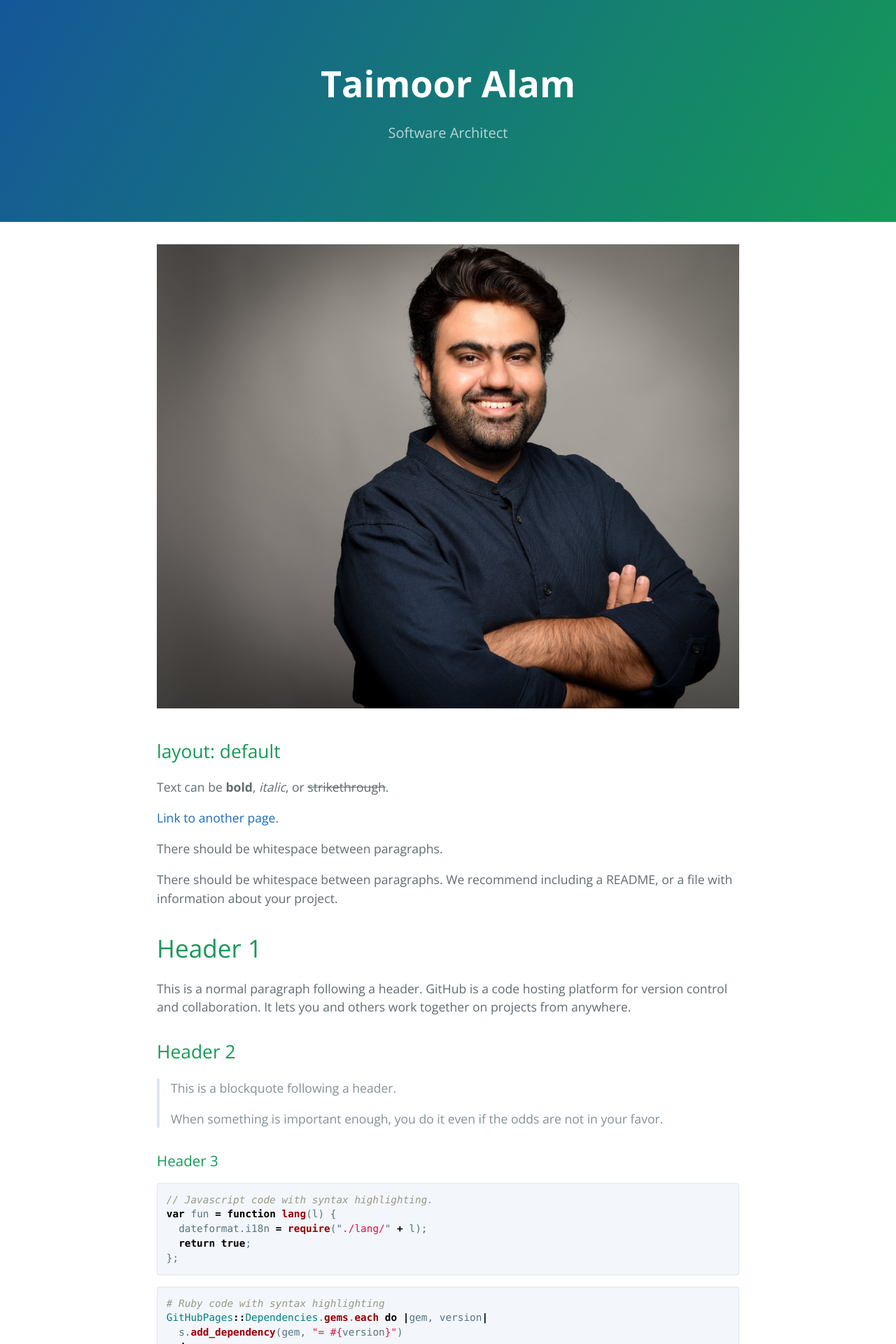
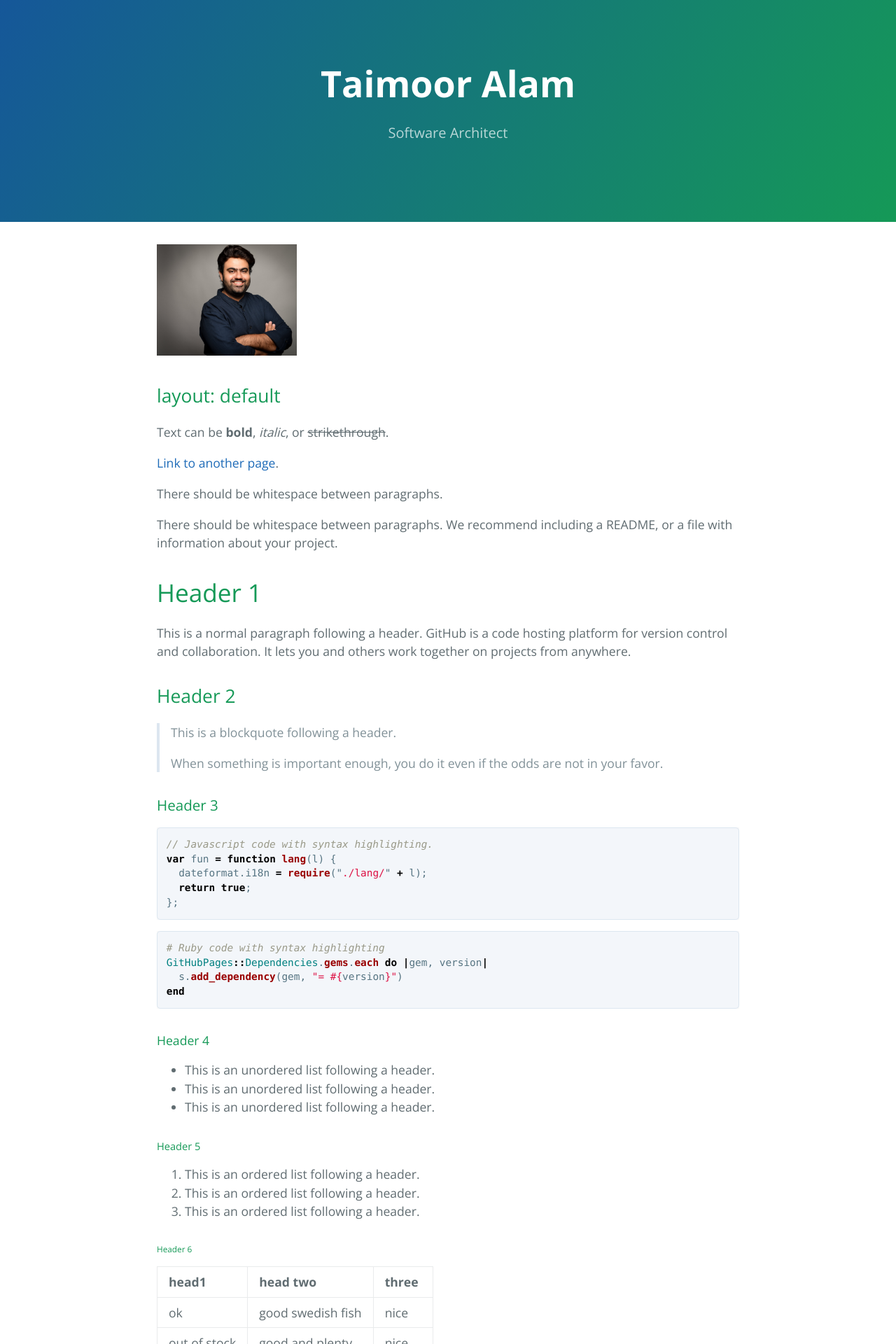
Before and after one commit to taimooralam/taimooralam.github.io, a Jekyll site: the page built from index.md, in a window 1280 px wide. Shown: the top 1920 px of the page at 70% size. Built offline with Jekyll 4.4.1, drawn with Linux system fonts in a browser that asks for light colours; our own code applies the rules of GitHub Pages for plain Markdown files.

Commit message:
change width

```diff
--- a/index.md
+++ b/index.md
@@ -1,4 +1,4 @@
-## ![Taimoor Picture](./assets/images/picture.jpg)
+<img src="./assets/images/picture.jpg" alt="drawing" width="200"/>
 
 ## layout: default
 
```
